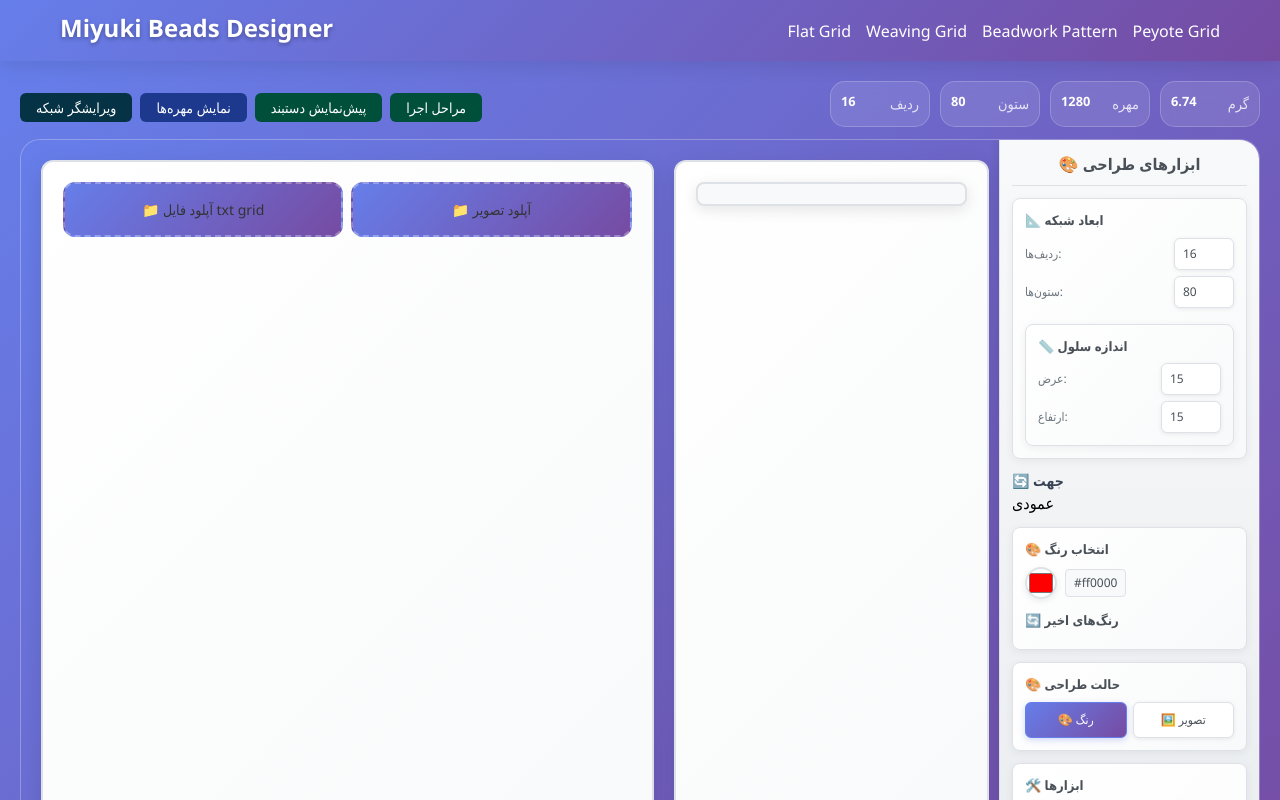
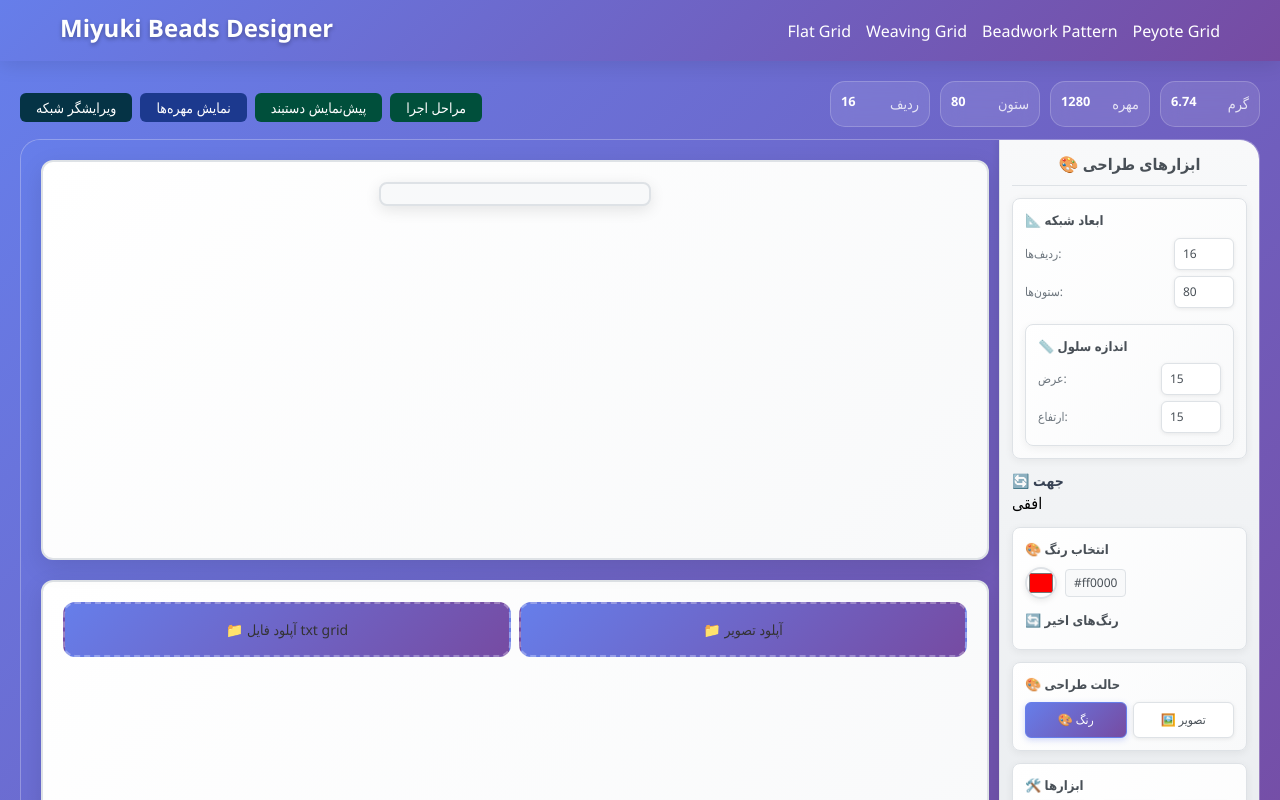
Before and after one commit to sarah-gh/miyuki-beads-designer, a Vue app: page / in a window 1280 px wide. Shown: the top 800 px of the page. Built offline with nearby package versions, Linux system fonts and the light colour scheme; what @tanstack/vue-query would draw is missing.

Commit message:
fix grid

```diff
--- a/src/components/flat/GridEditor.vue
+++ b/src/components/flat/GridEditor.vue
@@ -518,7 +518,7 @@
 const selectedColor = ref('#ff0000');
 const recentColors = ref([]);
 const lastSavedTime = ref(null);
-const isVertical = ref(true);
+const isVertical = ref(false);
 
 const selectedImage = ref(null);
 const paintMode = ref('color'); // 'color' or 'image'
```
